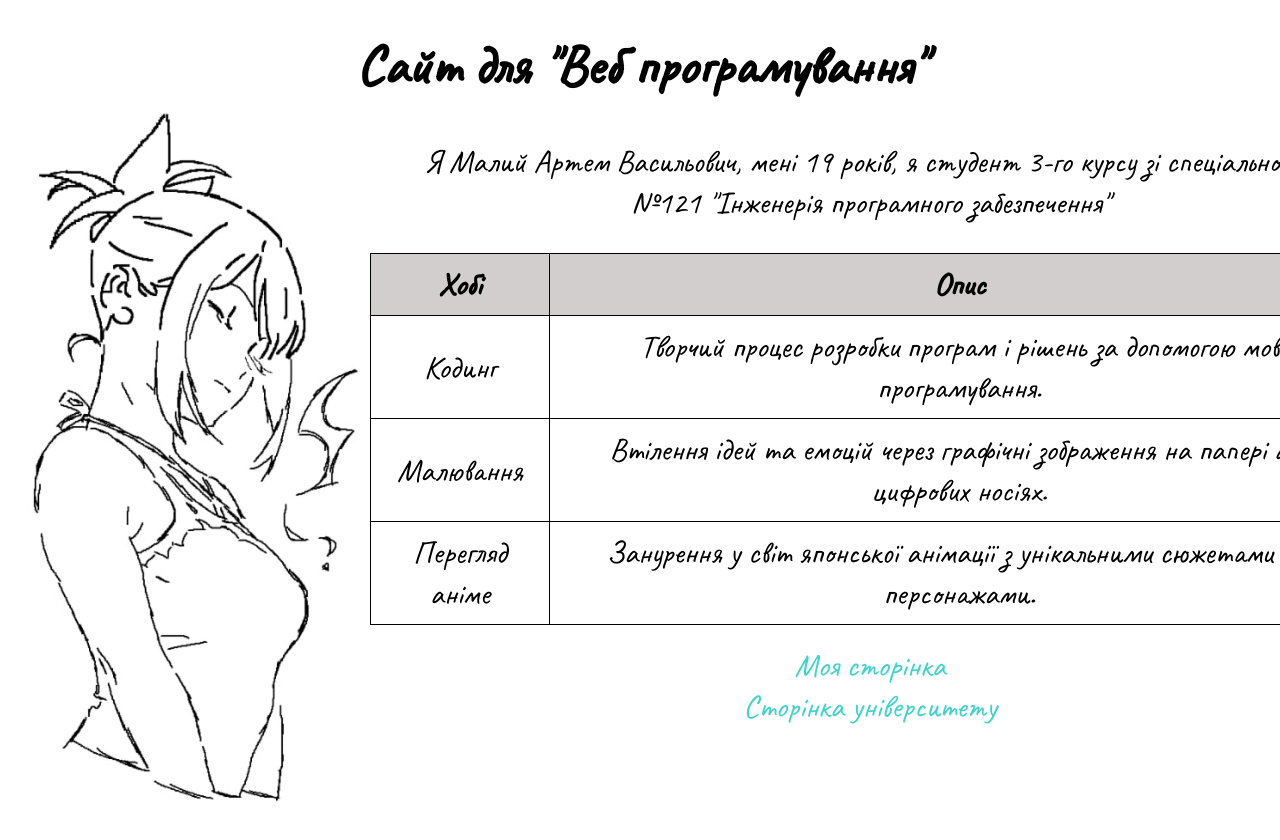
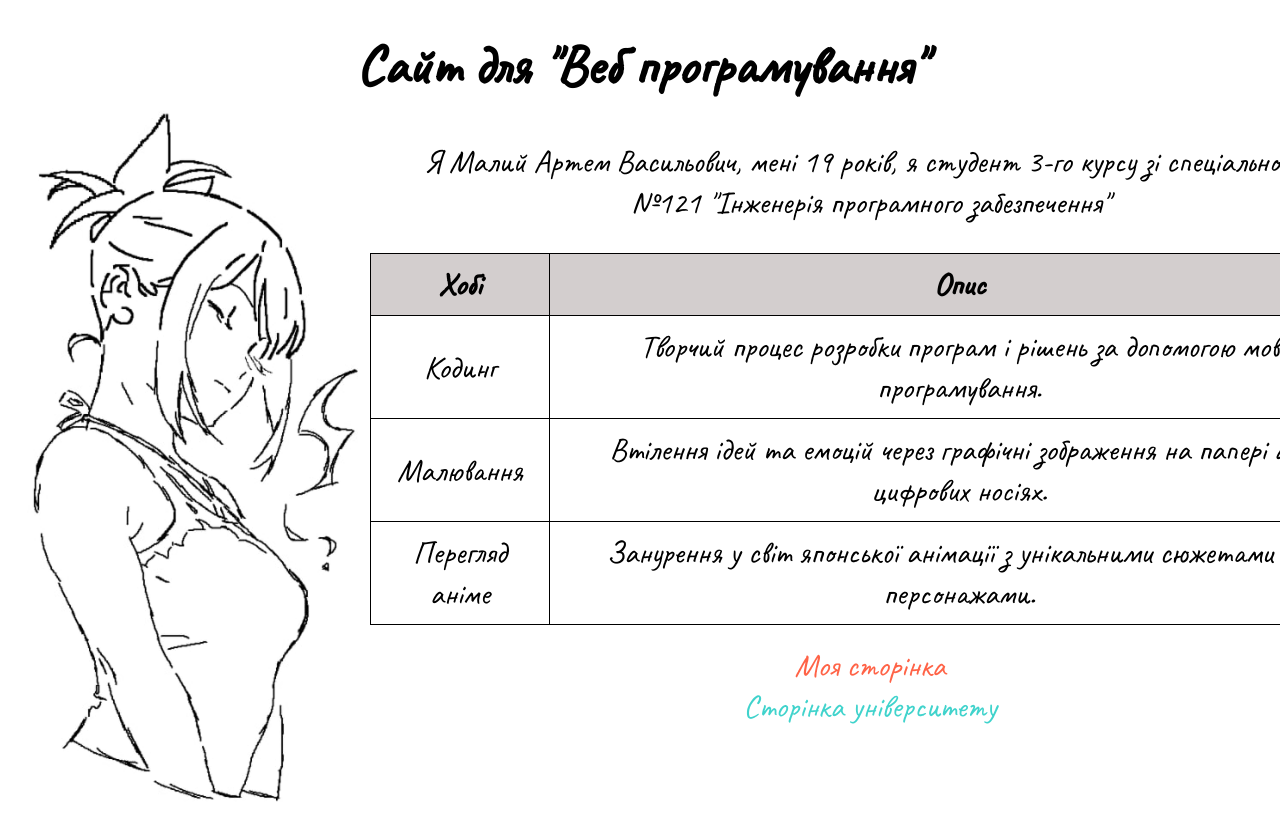
Before and after one commit to weakbtw/WebPage, a plain HTML site: page index.html in a window 1280 px wide. In both pictures the pointer is over the link "Моя сторінка". Shown: the top 840 px of the page. Drawn offline with Linux system fonts and the light colour scheme.

Commit message:
added hover to links

```diff
--- a/style.css
+++ b/style.css
@@ -86,4 +86,9 @@ th {
     text-decoration: none;
     color: rgb(64, 211, 204);
     margin: 0 15px;
+    transition: color 0.3s ease; /* плавный переход цвета */
 }
+
+.links a:hover {
+    color: rgb(255, 99, 71); /* цвет при наведении */
+}
```
